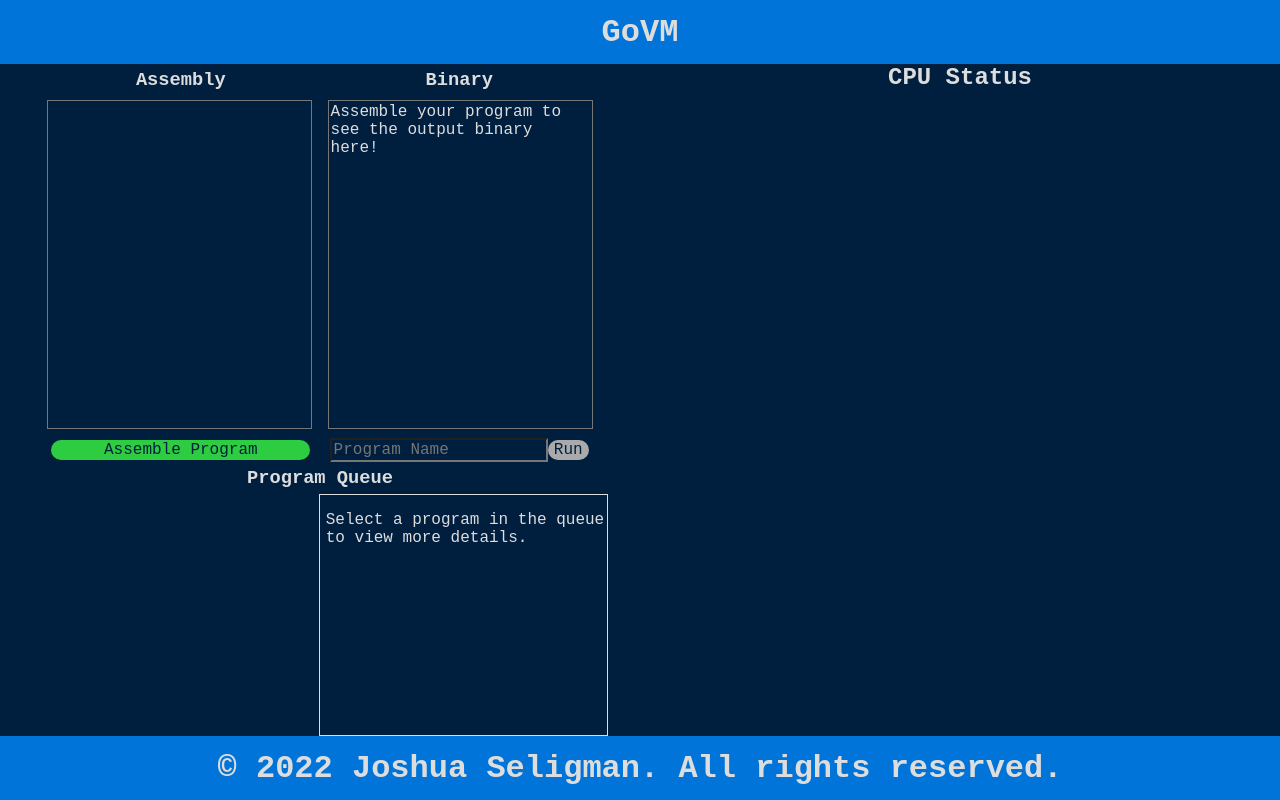
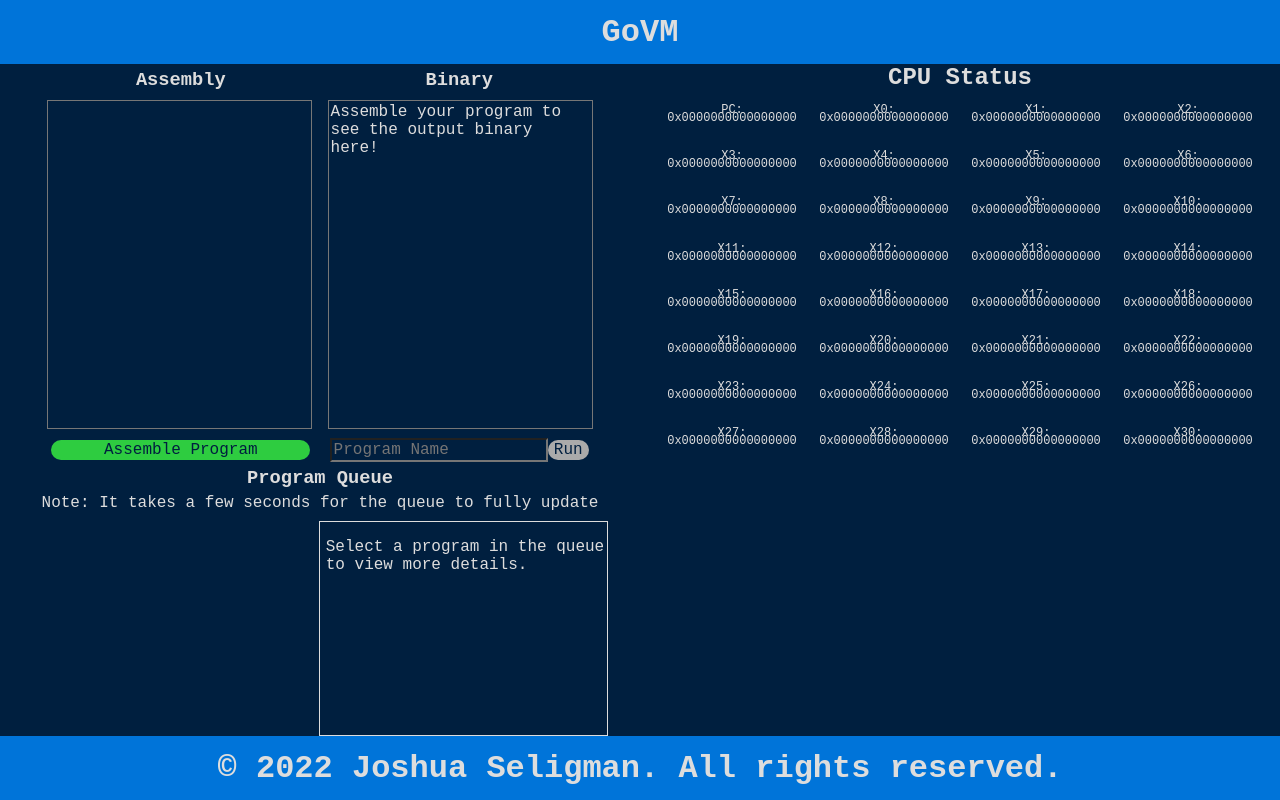
Before and after one commit to joshuaseligman18/GoVM-Web, a React app in the folder client/: page / in a window 1280 px wide. Built offline with nearby package versions, Linux system fonts and the light colour scheme; no server answers.

Commit message:
Showing the basic registers now

```diff
--- a/client/src/components/cpuStatus.jsx
+++ b/client/src/components/cpuStatus.jsx
@@ -1,13 +1,40 @@
 import cpuStyles from './../styles/cpu.module.scss'
+
+import { hexString } from './../util/util'
 
 const CpuStatus = (props) => {
 
-    const cpuStatus = props.cpuStatus
+    const cpuStatus = props.cpuStatus !== undefined ? props.cpuStatus.cpu : null
+
+    const statusComponents = []
+
+    for (let i = 0; i < 32; i++) {
+        let text = ''
+        if (i === 0) {
+            text += 'PC: '
+        } else {
+            text += `X${i - 1}: `
+        }
+
+        if (cpuStatus === null) {
+            text += hexString(0, 16)
+        } else {
+            if (i === 0) {
+                text += hexString(cpuStatus.programCounter, 16)
+            } else {
+                text += hexString(cpuStatus.registers[i - 1], 16)
+            }
+        }
+
+        statusComponents.push(<p>{text}</p>)
+    }
 
     return (
         <div id={cpuStyles.cpuStatusArea}>
             <h2 id={cpuStyles.title}>CPU Status</h2>
-            <p>{JSON.stringify(cpuStatus)}</p>
+            <div id={cpuStyles.statusTable}>
+                {[...statusComponents]}
+            </div>
         </div>
     )
 }
--- a/client/src/components/queueArea.jsx
+++ b/client/src/components/queueArea.jsx
@@ -15,6 +15,7 @@ const QueueArea = (props) => {
     return (
         <div id={queueStyles.queueArea}>
             <h3 id={queueStyles.queueAreaTitle}>Program Queue</h3>
+            <p id={queueStyles.note}>Note: It takes a few seconds for the queue to fully update</p>
             <div id={queueStyles.queues}>
                 <QueueContext.Provider value={{selectedProg: selected, updateProg: (newProg) => setSelected(newProg), queue: queue}}>
                     <div id={queueStyles.queueList} className={queueStyles.queueSection}>
--- a/client/src/styles/cpu.module.scss
+++ b/client/src/styles/cpu.module.scss
@@ -6,12 +6,30 @@
     display: flex;
     flex-direction: column;
     align-items: center;
-
-    p {
-        overflow-wrap: break-word;
-    }
 }
 
 #title {
     margin: 0;
 }
+
+#statusTable {
+    display: flex;
+    flex-direction: row;
+    flex-wrap: wrap;
+    align-items: center;
+    justify-content: space-evenly;
+    height: 55%;
+    width: 95%;
+    margin-left: 2.5%;
+    margin-right: 2.5%;
+
+    border-collapse: collapse;
+
+    p {
+        width: 25%;
+        text-align: center;
+        font-size: 0.75rem;
+        margin: 0;
+        line-height: 0.5rem;
+    }
+}
--- a/client/src/styles/queue.module.scss
+++ b/client/src/styles/queue.module.scss
@@ -7,7 +7,7 @@
     height: 40%;
 }
 
-#queueAreaTitle {
+#queueAreaTitle, #note {
     text-align: center;
     margin: 0;
     height: 10%;
@@ -16,7 +16,7 @@
 #queues {
     display: flex;
     align-items: center;
-    height: 90%;
+    height: 80%;
 }
 
 .queueSection {
```
